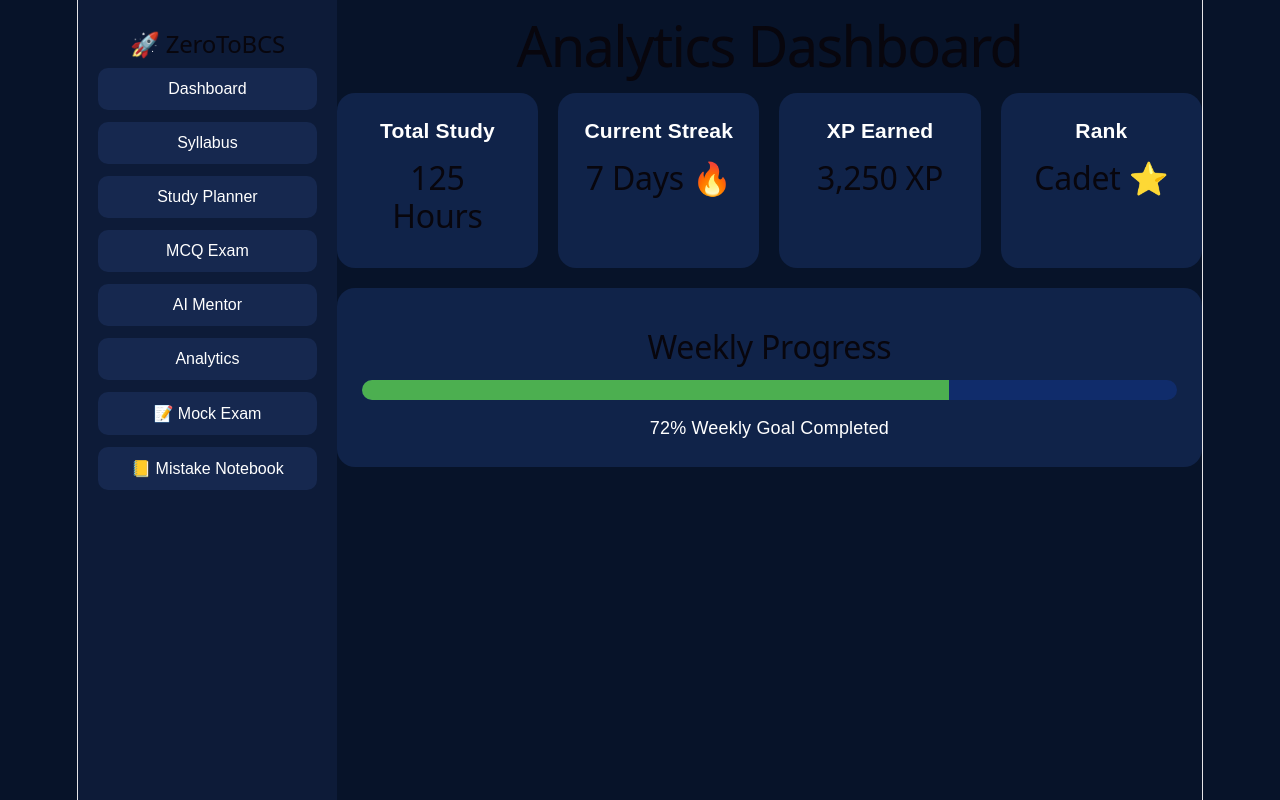
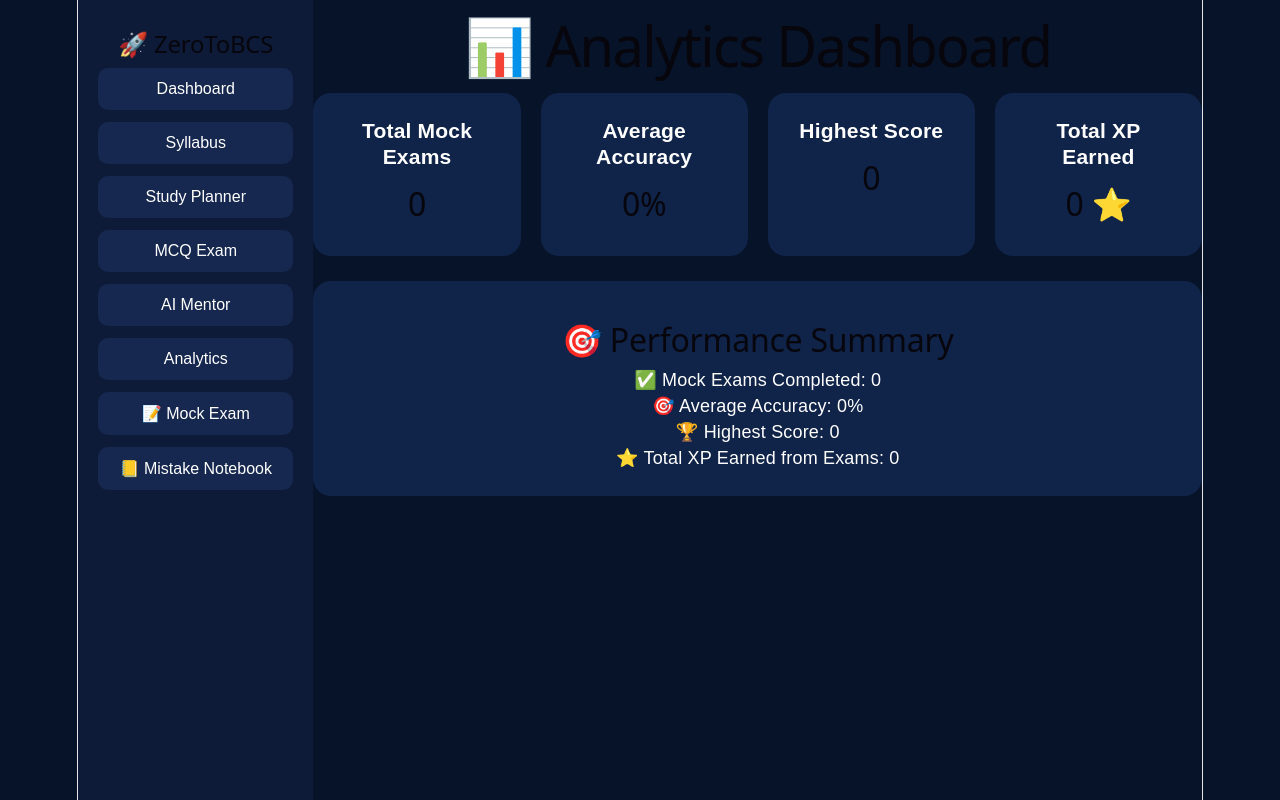
Before and after one commit to munna0toBCS/ZeroToBCS, a React (Vite) app: page /analytics in a window 1280 px wide. Built offline with nearby package versions, Linux system fonts and the light colour scheme; no server answers; the database is empty; sample sign-in values are in the browser's storage.

Commit message:
Added real analytics dashboard

```diff
--- a/src/pages/Analytics.jsx
+++ b/src/pages/Analytics.jsx
@@ -1,54 +1,64 @@
+import { useEffect, useState } from "react";
+import { auth } from "../firebase";
+import { getAnalytics } from "../services/analyticsService";
+
 export default function Analytics() {
+  const [analytics, setAnalytics] = useState(null);
+
+  useEffect(() => {
+    const loadAnalytics = async () => {
+      const user = auth.currentUser;
+
+      if (!user) return;
+
+      const data = await getAnalytics(user.uid);
+      setAnalytics(data);
+    };
+
+    loadAnalytics();
+  }, []);
+
+  if (!analytics) {
+    return (
+      <div style={{ textAlign: "center", marginTop: "50px" }}>
+        <h2>Loading Analytics...</h2>
+      </div>
+    );
+  }
+
   return (
     <>
-      <h1>Analytics Dashboard</h1>
+      <h1>📊 Analytics Dashboard</h1>
 
       <div className="cards">
         <div className="card">
-          <h3>Total Study</h3>
-          <h2>125 Hours</h2>
+          <h3>Total Mock Exams</h3>
+          <h2>{analytics.totalExams}</h2>
         </div>
 
         <div className="card">
-          <h3>Current Streak</h3>
-          <h2>7 Days 🔥</h2>
+          <h3>Average Accuracy</h3>
+          <h2>{analytics.averageAccuracy}%</h2>
         </div>
 
         <div className="card">
-          <h3>XP Earned</h3>
-          <h2>3,250 XP</h2>
+          <h3>Highest Score</h3>
+          <h2>{analytics.highestScore}</h2>
         </div>
 
         <div className="card">
-          <h3>Rank</h3>
-          <h2>Cadet ⭐</h2>
+          <h3>Total XP Earned</h3>
+          <h2>{analytics.totalXPEarned} ⭐</h2>
         </div>
       </div>
 
-      <div className="card" style={{ marginTop: "20px" }}>
-        <h2>Weekly Progress</h2>
+      <div className="card" style={{ marginTop: "25px" }}>
+        <h2>🎯 Performance Summary</h2>
 
-        <div
-          style={{
-            height: "20px",
-            background: "#102c6b",
-            borderRadius: "10px",
-            overflow: "hidden",
-            marginTop: "15px",
-          }}
-        >
-          <div
-            style={{
-              width: "72%",
-              height: "100%",
-              background: "#4CAF50",
-            }}
-          />
-        </div>
-
-        <p style={{ marginTop: "15px" }}>
-          72% Weekly Goal Completed
-        </p>
+        <p>✅ Mock Exams Completed: {analytics.totalExams}</p>
+        <p>🎯 Average Accuracy: {analytics.averageAccuracy}%</p>
+        <p>🏆 Highest Score: {analytics.highestScore}</p>
+        <p>⭐ Total XP Earned from Exams: {analytics.totalXPEarned}</p>
       </div>
     </>
   );
--- /dev/null
+++ b/src/services/analyticsService.js
@@ -0,0 +1,40 @@
+import { collection, getDocs } from "firebase/firestore";
+import { db } from "../firebase";
+
+export const getAnalytics = async (userId) => {
+  const historyRef = collection(db, "users", userId, "examHistory");
+  const snapshot = await getDocs(historyRef);
+
+  const exams = snapshot.docs.map((doc) => ({
+    id: doc.id,
+    ...doc.data(),
+  }));
+
+  if (exams.length === 0) {
+    return {
+      totalExams: 0,
+      averageAccuracy: 0,
+      highestScore: 0,
+      totalXPEarned: 0,
+    };
+  }
+
+  const totalExams = exams.length;
+
+  const averageAccuracy =
+    exams.reduce((sum, exam) => sum + (exam.accuracy || 0), 0) / totalExams;
+
+  const highestScore = Math.max(...exams.map((exam) => exam.score || 0));
+
+  const totalXPEarned = exams.reduce(
+    (sum, exam) => sum + (exam.xpEarned || 0),
+    0
+  );
+
+  return {
+    totalExams,
+    averageAccuracy: Number(averageAccuracy.toFixed(1)),
+    highestScore,
+    totalXPEarned,
+  };
+};
```
